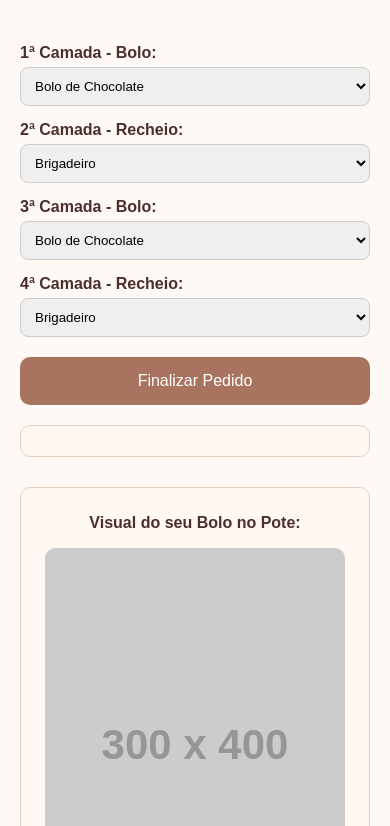
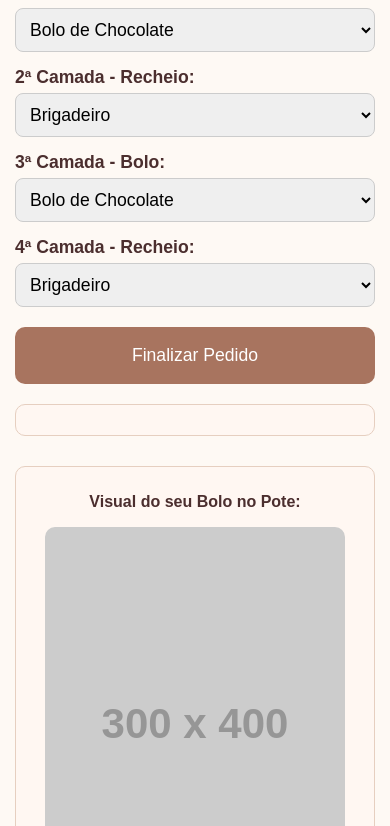
Before and after one commit to MatheuwsNog/bolo-no-pote, a plain HTML site: page index.html in a window 390 px wide. Shown: the part 138-964 px from the top of the page. Drawn offline with Linux system fonts and the light colour scheme; placeholder pictures from the web are drawn by us.

Commit message:
Update index.html

```diff
--- a/index.html
+++ b/index.html
@@ -1,8 +1,9 @@
 <!DOCTYPE html>
 <html lang="pt-BR">
 <head>
-    <meta charset="UTF-8">
+  <meta charset="UTF-8" />
   <title>Monte seu Bolo no Pote</title>
+  <meta name="viewport" content="width=device-width, initial-scale=1" />
   <style>
     body {
       font-family: Arial, sans-serif;
@@ -15,11 +16,10 @@
       flex-wrap: wrap;
       gap: 30px;
     }
-
     .formulario {
       flex: 1 1 300px;
+      min-width: 280px;
     }
-
     .imagem-preview {
       flex: 1 1 250px;
       background-color: #fff7f2;
@@ -27,33 +27,32 @@
       border: 1px solid #e6cfc0;
       border-radius: 10px;
       text-align: center;
+      min-width: 280px;
     }
-
     .imagem-preview img {
       max-width: 100%;
       border-radius: 10px;
     }
-
     h1 {
       text-align: center;
       width: 100%;
       color: #7a4e38;
+      font-size: 1.8rem;
     }
-
     label {
       display: block;
       margin-top: 15px;
       font-weight: bold;
+      font-size: 1rem;
     }
-
     select {
       width: 100%;
       padding: 10px;
       margin-top: 5px;
       border-radius: 8px;
       border: 1px solid #ccc;
+      font-size: 1rem;
     }
-
     button {
       margin-top: 20px;
       width: 100%;
@@ -62,16 +61,37 @@
       color: white;
       border: none;
       border-radius: 10px;
-            font-size: 16px;
+      font-size: 1.1rem;
       cursor: pointer;
     }
-
     .resultado {
       margin-top: 20px;
       background: #fff7f2;
       padding: 15px;
       border-radius: 10px;
       border: 1px solid #e6cfc0;
+      font-size: 1rem;
+    }
+
+    /* Responsividade para telas menores */
+    @media (max-width: 600px) {
+      body {
+        flex-direction: column;
+        padding: 15px;
+      }
+      .formulario, .imagem-preview {
+        flex: 1 1 100%;
+        min-width: auto;
+      }
+      h1 {
+        font-size: 1.5rem;
+      }
+      label, select, button, .resultado {
+        font-size: 1.1rem;
+      }
+      button {
+        padding: 18px;
+      }
     }
   </style>
 </head>
@@ -125,7 +145,7 @@
 
   <div class="imagem-preview">
     <p><strong>Visual do seu Bolo no Pote:</strong></p>
-        <img id="imagemBolo" src="https://i.imgur.com/e9z0K5F.png" alt="Visual do bolo">
+    <img id="imagemBolo" src="https://dummyimage.com/300x400/f3e8de/4b2e2e&text=Bolo+no+Pote" alt="Visual do bolo" />
   </div>
 
   <script>
@@ -174,7 +194,6 @@
       document.getElementById("imagemBolo").src = placeholder;
     }
 
-    // Atualiza ao carregar a página
     window.onload = atualizarImagem;
   </script>
 </body>
```
Lines whose indentation alone changed are shown as unchanged.
